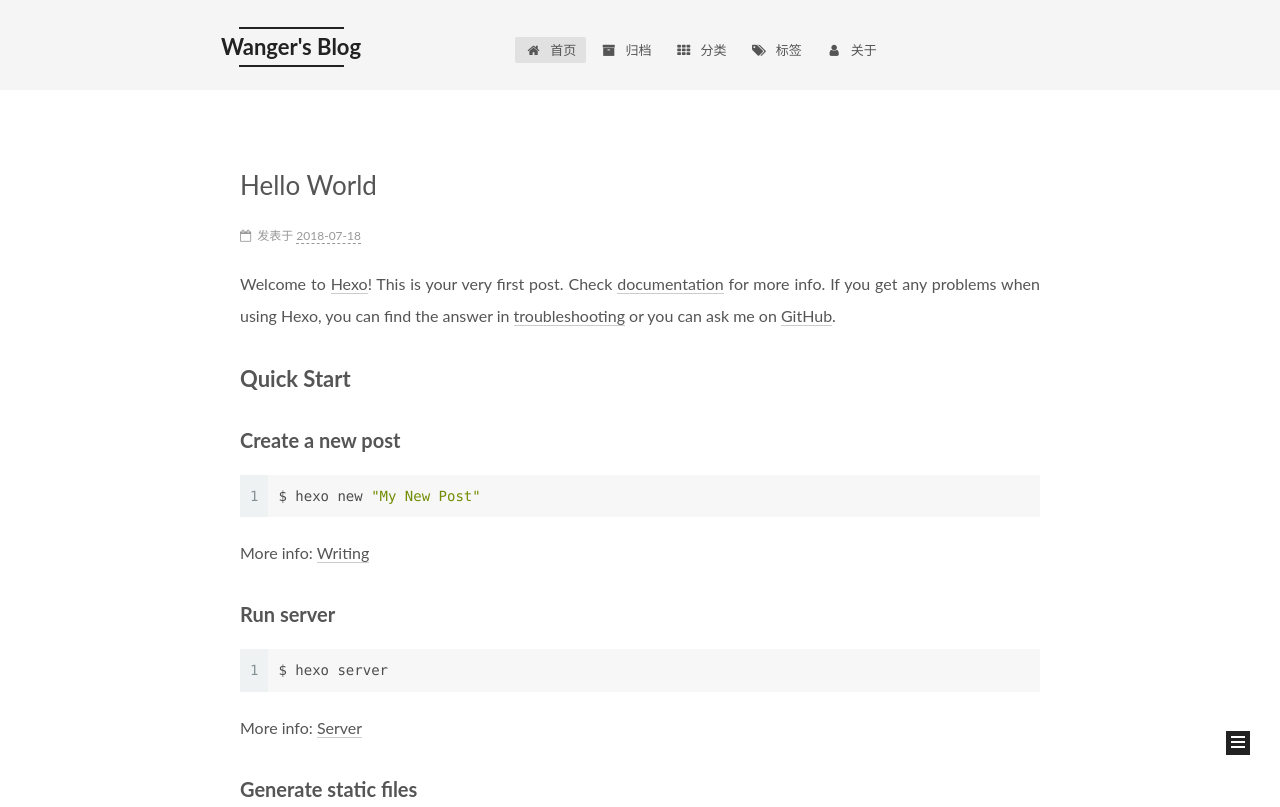
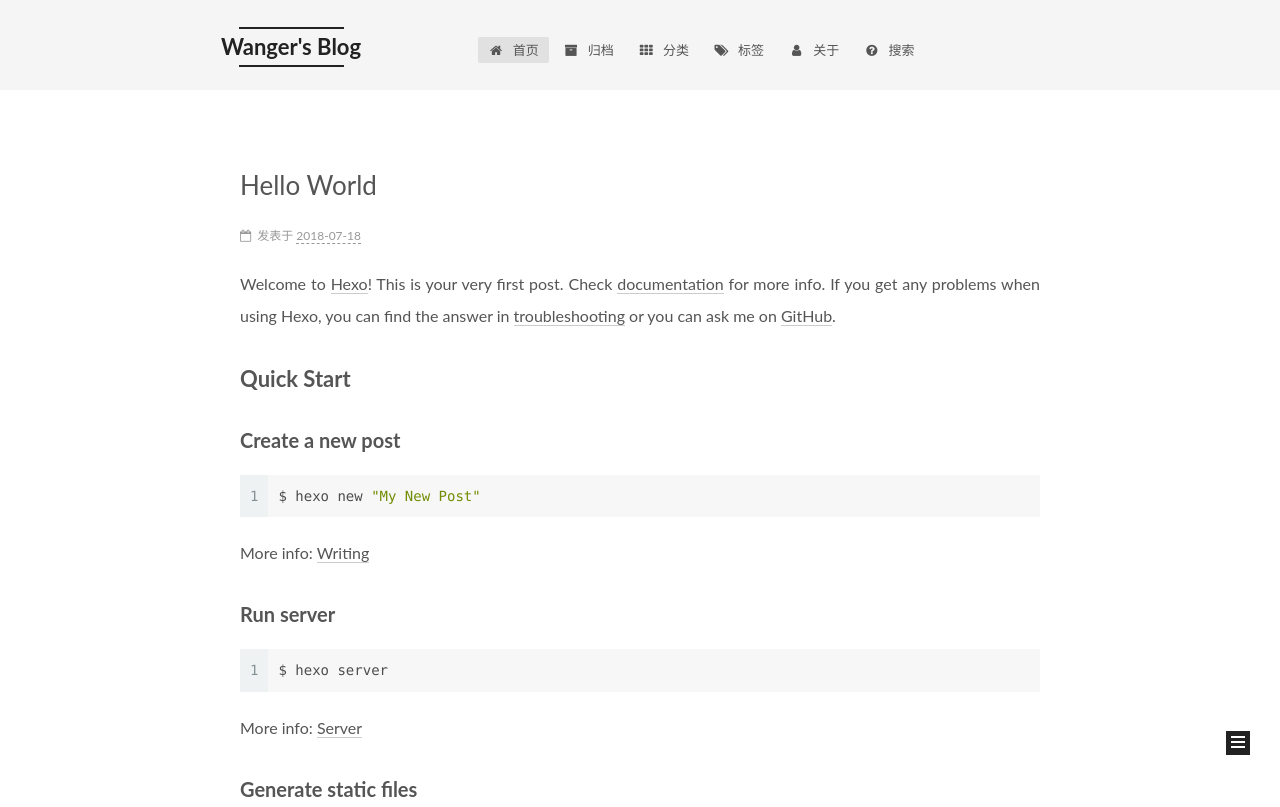
Before and after one commit to Alllen/Alllen.github.io, a plain HTML site: page index.html in a window 1280 px wide. Shown: the top 807 px of the page. Drawn offline with Linux system fonts and the light colour scheme.

Commit message:
Site updated: 2018-07-19 01:24:24

```diff
--- a/css/main.css
+++ b/css/main.css
@@ -1849,7 +1849,7 @@ img:hover {
   width: 4px;
   height: 4px;
   border-radius: 50%;
-  background: #7fb80d;
+  background: #e0c2b1;
 }
 .links-of-blogroll {
   font-size: 13px;
--- a/index.html
+++ b/index.html
@@ -251,6 +251,14 @@
           <li class="menu-item menu-item-about">
     <a href="/about/" rel="section">
       <i class="menu-item-icon fa fa-fw fa-user"></i> <br />关于</a>
+  </li>
+
+
+
+
+          <li class="menu-item menu-item-search">
+    <a href="/search" rel="section">
+      <i class="menu-item-icon fa fa-fw fa-question-circle"></i> <br />搜索</a>
   </li>
 
 
```
Also changed, not shown: 2018/07/18/hello-world/index.html (+8 -0 lines), about/index.html (+11 -0 lines), archives/2018/07/index.html (+11 -0 lines), archives/2018/index.html (+11 -0 lines), archives/index.html (+11 -0 lines), categories/index.html (+11 -0 lines), tags/index.html (+11 -0 lines).
